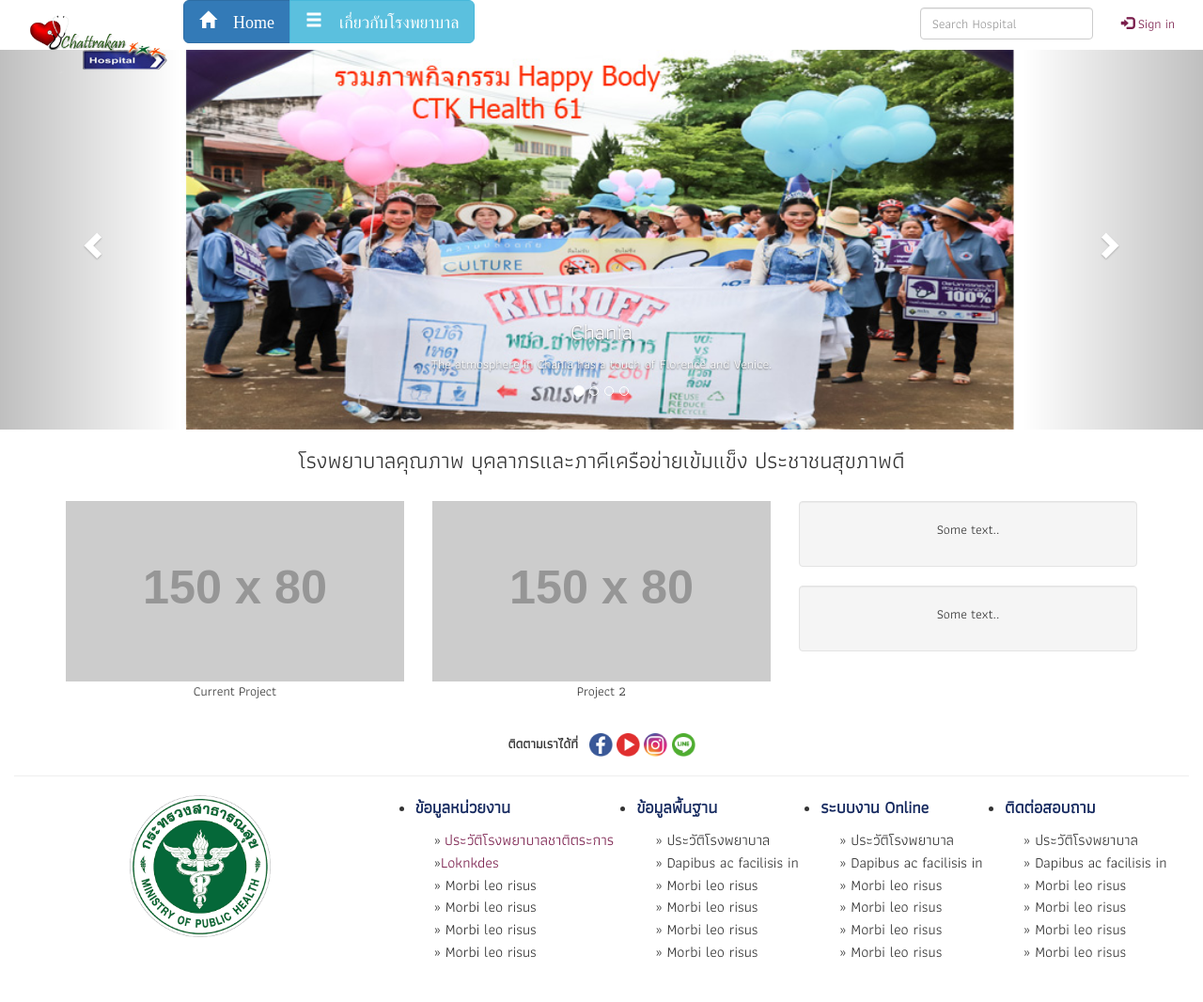
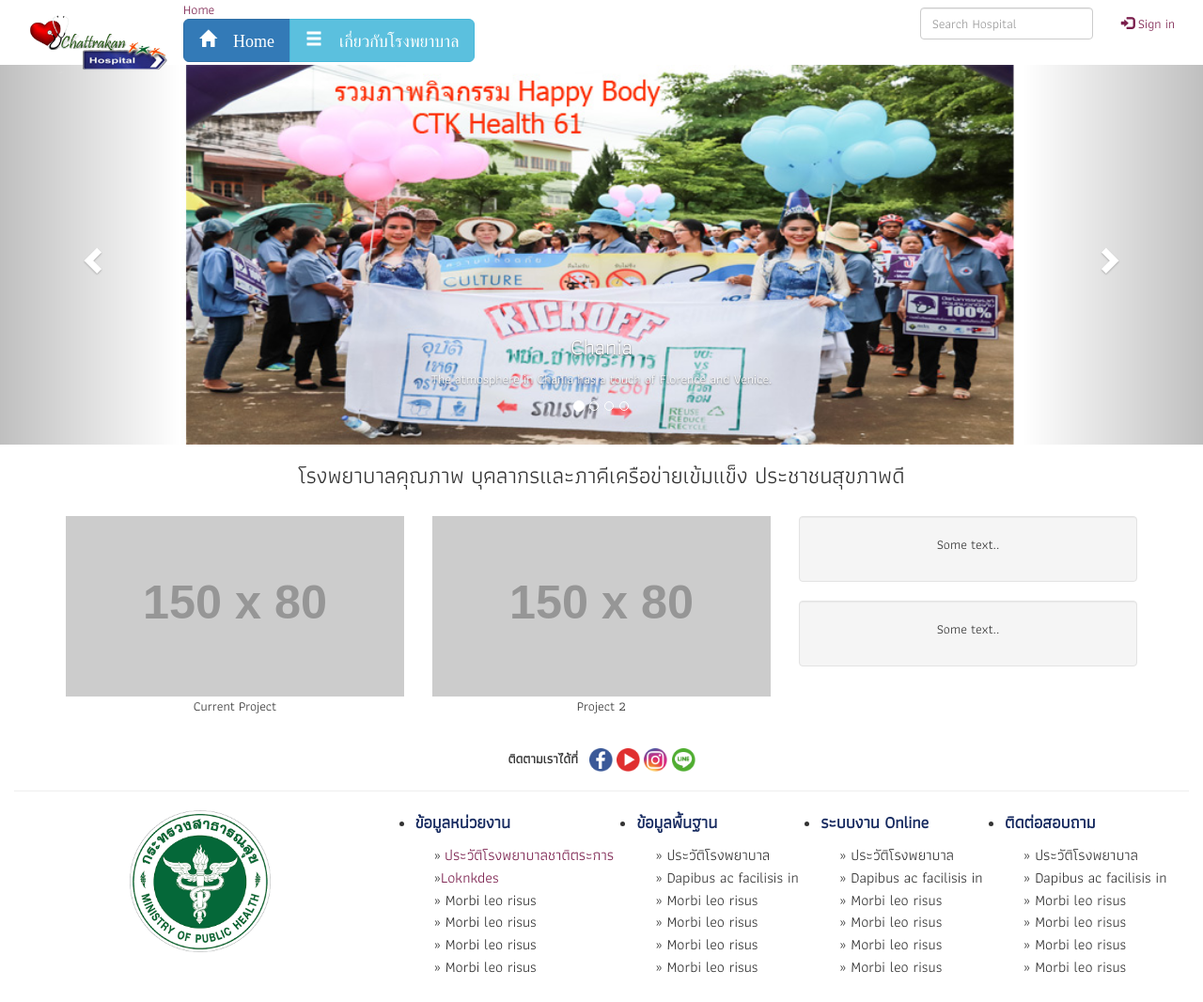
Before and after one commit to pattkarb/ctkweb, a PHP site: page / in a window 1280 px wide. Shown: the whole page at 94% size. Before the commit the page ends 1019 px from the top, so only its background shows below. Run offline with PHP 8.4, Linux system fonts and the light colour scheme; grey boxes labelled with a size stand in for pictures from a placeholder-image service; some libraries are stand-ins or nearby versions.

Commit message:
asdfasdf

```diff
--- a/css/default.css
+++ b/css/default.css
@@ -59,8 +59,6 @@ a:hover {
 }
 
 
-
-
 /* slide show */
 
 .carousel-inner > .item > img,
--- a/index.html
+++ b/index.html
@@ -34,6 +34,9 @@
                         <div class="collapse navbar-collapse" id="myNavbar">
                             <ul class="nav navbar-nav">
                                 <li class="active">
+                                    <div>
+                                       <a href="">Home</a>
+                                    </div>
                                     <div class="btn-group btn-group-lg">
                                         <button type="button" class="btn btn-primary">
                                             <span class="glyphicon glyphicon-home">
```
